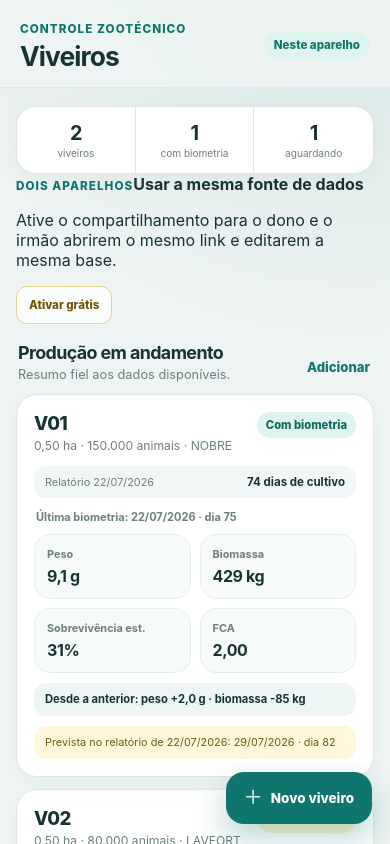
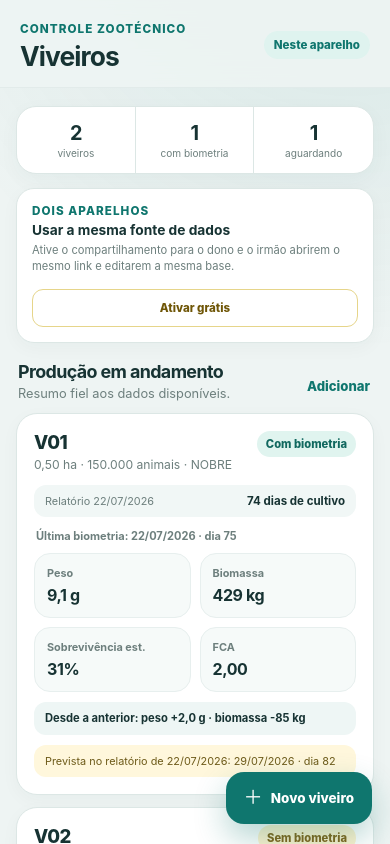
Before and after one commit to Georlan/ViveiroDaniel, a React (Vite) app: page / in a window 390 px wide. Shown: the top 844 px of the page. Built offline with nearby package versions, Linux system fonts and the light colour scheme.

Commit message:
style: add mobile shared-sync controls

```diff
--- a/src/styles.css
+++ b/src/styles.css
@@ -1583,3 +1583,149 @@ input:focus-visible {
     grid-row: 1;
   }
 }
+
+
+/* UX v6: fonte compartilhada gratuita entre aparelhos */
+.device-badge.synced {
+  color: #0d635d;
+  background: #dff3ef;
+}
+
+.sync-card {
+  display: flex;
+  align-items: center;
+  justify-content: space-between;
+  gap: 14px;
+  margin-top: 14px;
+  padding: 15px;
+  background: var(--surface);
+  border: 1px solid var(--line);
+  border-radius: 18px;
+  box-shadow: 0 5px 18px rgba(28, 70, 66, 0.035);
+}
+
+.sync-card.connected {
+  background: #f4fbf9;
+  border-color: #d2e9e5;
+}
+
+.sync-card.has-error {
+  background: #fff9f4;
+  border-color: #efd8c3;
+}
+
+.sync-card-copy {
+  display: grid;
+  gap: 4px;
+  min-width: 0;
+}
+
+.sync-card-copy > strong {
+  font-size: 0.86rem;
+}
+
+.sync-card-copy p {
+  margin: 0;
+  color: var(--muted);
+  font-size: 0.7rem;
+  line-height: 1.45;
+}
+
+.sync-card-copy small {
+  color: var(--muted);
+  font-size: 0.62rem;
+  line-height: 1.4;
+}
+
+.sync-title-row {
+  display: flex;
+  align-items: center;
+  gap: 7px;
+}
+
+.sync-dot {
+  width: 8px;
+  height: 8px;
+  background: #9caeab;
+  border-radius: 999px;
+}
+
+.sync-dot.synced {
+  background: #1b9c7f;
+}
+
+.sync-dot.connecting,
+.sync-dot.syncing {
+  background: #d8a91e;
+}
+
+.sync-dot.error {
+  background: #c75d45;
+}
+
+.sync-message {
+  display: block;
+  margin-top: 2px;
+  color: #4a6561 !important;
+  font-weight: 650;
+}
+
+.sync-card.has-error .sync-message {
+  color: #8a513f !important;
+}
+
+.sync-primary-action {
+  min-width: 100px;
+}
+
+.sync-actions {
+  display: flex;
+  flex: 0 0 auto;
+  flex-direction: column;
+  align-items: stretch;
+  gap: 5px;
+}
+
+.sync-actions .secondary-button {
+  white-space: nowrap;
+}
+
+.sync-text-button {
+  min-height: 30px;
+  padding: 0 8px;
+  color: var(--primary);
+  background: transparent;
+  border: 0;
+  cursor: pointer;
+  font-size: 0.65rem;
+  font-weight: 800;
+}
+
+.sync-text-button.danger {
+  color: #8a5b52;
+}
+
+button:disabled {
+  cursor: not-allowed;
+  opacity: 0.58;
+}
+
+@media (max-width: 430px) {
+  .sync-card {
+    align-items: stretch;
+    flex-direction: column;
+  }
+
+  .sync-primary-action {
+    width: 100%;
+  }
+
+  .sync-actions {
+    display: grid;
+    grid-template-columns: 1fr 1fr;
+  }
+
+  .sync-actions .secondary-button {
+    grid-column: 1 / -1;
+  }
+}
```
